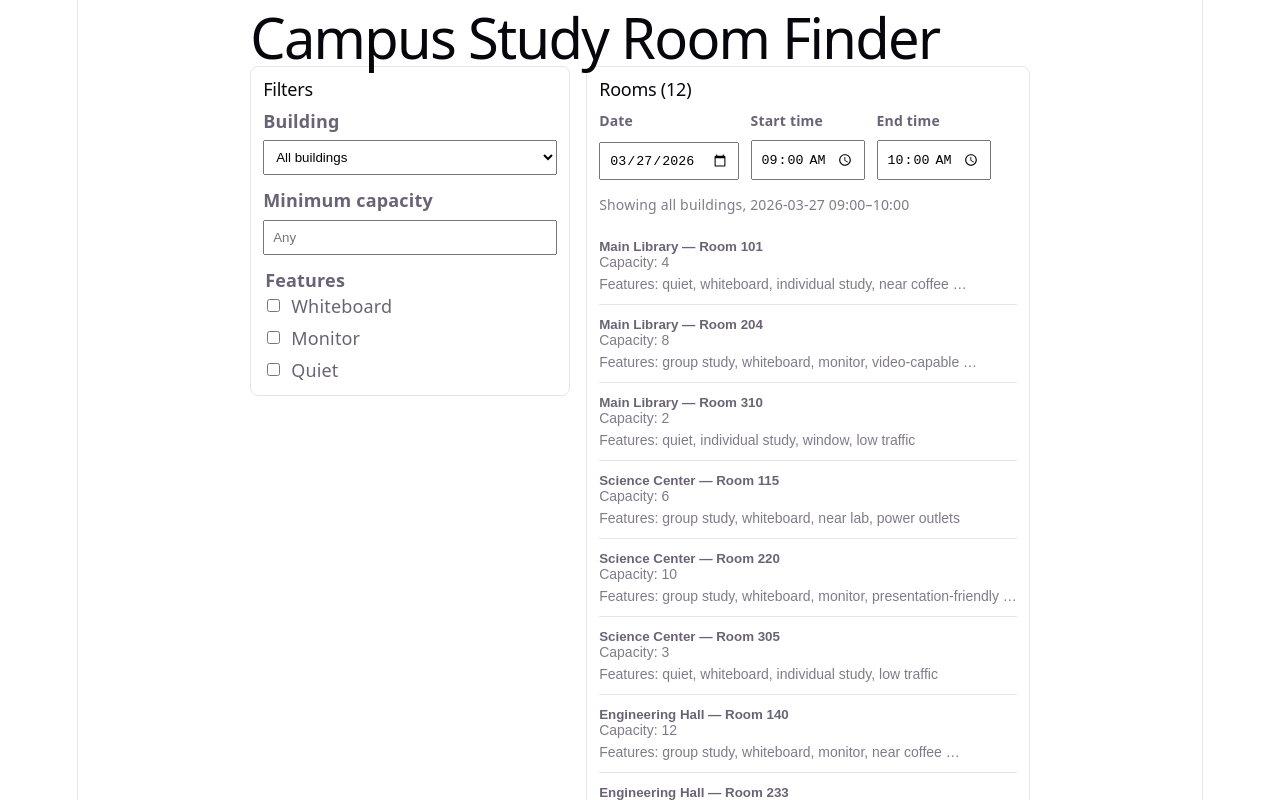
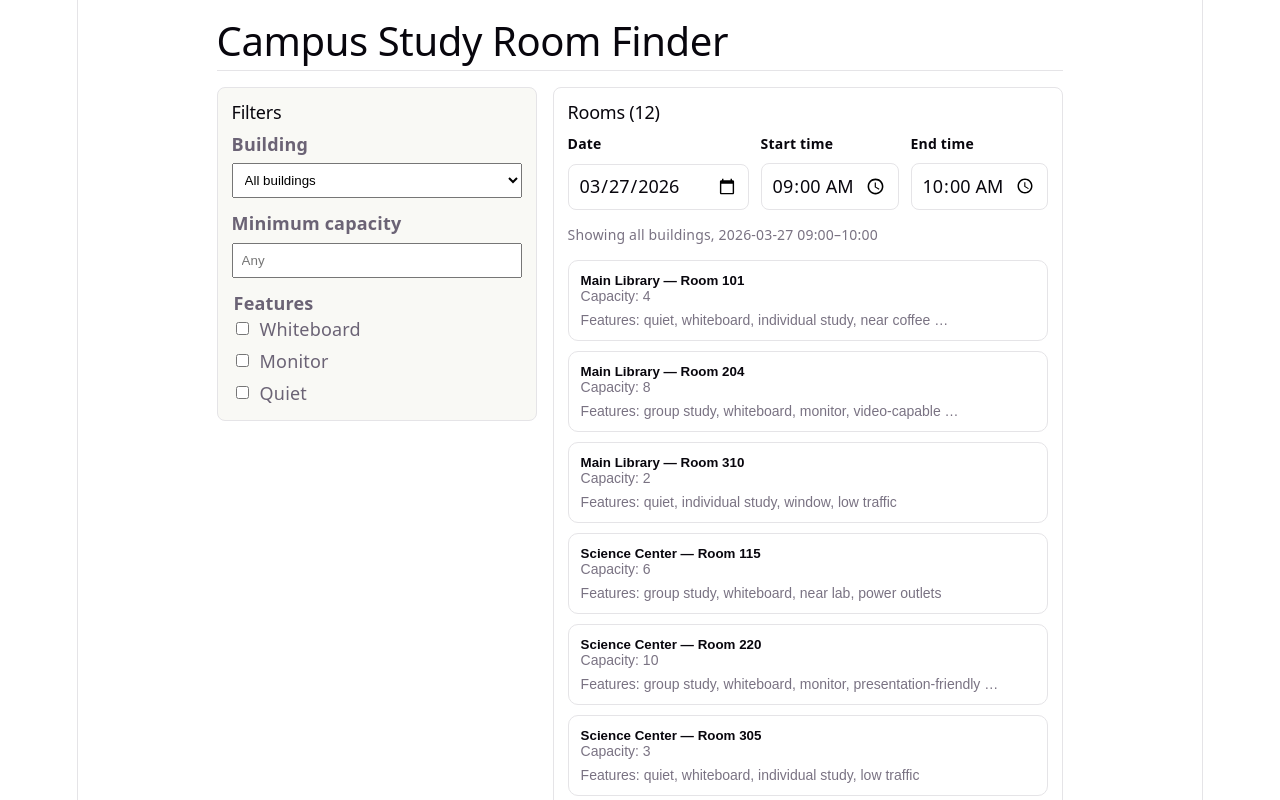
Before and after one commit to pgowin/Campus-Study-Rooms, a React (Vite) app: page / in a window 1280 px wide. Shown: the top 800 px of the page. Built offline with nearby package versions, Linux system fonts and the light colour scheme.

Commit message:
Prompt 11 updated README

```diff
--- a/src/App.css
+++ b/src/App.css
@@ -1,5 +1,5 @@
 .appPage {
-	padding: 16px;
+	padding: 20px;
 	max-width: 1100px;
 	margin: 0 auto;
 	text-align: left;
@@ -7,6 +7,20 @@
 
 .appHeader {
 	padding: 8px 0 16px;
+	border-bottom: 1px solid var(--border);
+	margin-bottom: 16px;
+}
+
+.appTitle {
+	margin: 0;
+	font-size: 32px;
+	letter-spacing: -0.4px;
+}
+
+@media (min-width: 900px) {
+	.appTitle {
+		font-size: 40px;
+	}
 }
 
 .appMain {
@@ -23,9 +37,19 @@
 }
 
 .appPanel {
-	border: 1px solid rgba(0, 0, 0, 0.1);
+	border: 1px solid var(--border);
 	border-radius: 8px;
-	padding: 12px;
+	padding: 14px;
+	background: var(--bg);
+	box-shadow: none;
+}
+
+.filterPanel {
+	background: var(--social-bg);
+}
+
+.roomsPanel {
+	background: var(--bg);
 }
 
 .panelTitle {
@@ -48,8 +72,89 @@
 .label {
 	font-weight: 600;
 	font-size: 14px;
+	color: var(--text-h);
 }
 
 .input {
-	padding: 8px;
+	padding: 10px 10px;
+	border-radius: 8px;
+	border: 1px solid var(--border);
+	background: var(--bg);
+	color: var(--text-h);
+	font: inherit;
+	line-height: 1.2;
 }
+
+.input:focus-visible {
+	outline: 2px solid var(--accent-border);
+	outline-offset: 2px;
+}
+
+.roomSummary {
+	font-size: 14px;
+	opacity: 0.9;
+	margin-bottom: 12px;
+}
+
+.roomList {
+	list-style: none;
+	padding: 0;
+	margin: 0;
+	display: grid;
+	gap: 10px;
+}
+
+.roomItem {
+	border: 1px solid var(--border);
+	border-radius: 10px;
+	background: var(--bg);
+	box-shadow: none;
+}
+
+.roomButton {
+	width: 100%;
+	text-align: left;
+	padding: 12px 12px;
+	background: transparent;
+	border: 0;
+	cursor: pointer;
+	color: inherit;
+	border-radius: 10px;
+}
+
+.roomButton:hover {
+	box-shadow: var(--shadow);
+}
+
+.roomButton:focus-visible {
+	outline: 2px solid var(--accent-border);
+	outline-offset: 2px;
+}
+
+.roomTopRow {
+	display: flex;
+	gap: 12px;
+	justify-content: space-between;
+}
+
+.roomTitle {
+	font-weight: 650;
+	color: var(--text-h);
+}
+
+.roomMeta {
+	font-size: 14px;
+	opacity: 0.9;
+}
+
+.roomFeatures {
+	margin-top: 8px;
+	font-size: 14px;
+	opacity: 0.9;
+}
+
+@media (max-width: 480px) {
+	.appPage {
+		padding: 14px;
+	}
+}
--- a/src/App.tsx
+++ b/src/App.tsx
@@ -109,31 +109,23 @@ function RoomListItem({ building, roomNumber, capacity, features, onSelect }: Ro
 	const hasMoreFeatures = features.length > displayedFeatures.length;
 
 	return (
-		<li style={{ borderBottom: "1px solid rgba(0,0,0,0.1)" }}>
+		<li className="roomItem">
 			<button
 				type="button"
 				onClick={onSelect}
-				style={{
-					width: "100%",
-					textAlign: "left",
-					padding: "12px 0",
-					background: "transparent",
-					border: 0,
-					cursor: "pointer",
-					color: "inherit",
-				}}
+				className="roomButton"
 			>
-				<div style={{ display: "flex", gap: 12, justifyContent: "space-between" }}>
+				<div className="roomTopRow">
 					<div>
-						<div style={{ fontWeight: 600 }}>
+						<div className="roomTitle">
 							{building} — Room {roomNumber}
 						</div>
-						<div style={{ fontSize: 14, opacity: 0.85 }}>
+						<div className="roomMeta">
 							Capacity: {capacity}
 						</div>
 					</div>
 				</div>
-				<div style={{ marginTop: 6, fontSize: 14, opacity: 0.85 }}>
+				<div className="roomFeatures">
 					Features: {displayedFeatures.join(", ")}
 					{hasMoreFeatures ? " …" : ""}
 				</div>
@@ -165,11 +157,11 @@ function App() {
 	return (
 		<div className="appPage">
 			<header className="appHeader">
-				<h1 style={{ margin: 0 }}>Campus Study Room Finder</h1>
+				<h1 className="appTitle">Campus Study Room Finder</h1>
 			</header>
 
 			<main className="appMain">
-				<aside className="appPanel">
+				<aside className="appPanel filterPanel">
 					<h2 className="panelTitle">Filters</h2>
 					<RoomFilters
 						allRooms={STUDY_ROOMS}
@@ -179,7 +171,7 @@ function App() {
 					/>
 				</aside>
 
-				<section className="appPanel">
+				<section className="appPanel roomsPanel">
 					<h2 className="panelTitle">Rooms ({filteredRooms.length})</h2>
 					<div className="timeRow">
 						<div className="inputGroup">
@@ -219,13 +211,13 @@ function App() {
 							/>
 						</div>
 					</div>
-					<div style={{ fontSize: 14, opacity: 0.85, marginBottom: 8 }}>
+					<div className="roomSummary">
 						Showing{activeFilters.building ? ` ${activeFilters.building}` : " all buildings"}
 						{activeFilters.minCapacity !== null ? `, capacity ≥ ${activeFilters.minCapacity}` : ""}
 						{activeFilters.features.length ? `, features: ${activeFilters.features.join(", ")}` : ""}
 						{selectedDate ? `, ${selectedDate} ${startTime}–${endTime}` : ""}
 					</div>
-					<ul style={{ listStyle: "none", padding: 0, margin: 0 }}>
+					<ul className="roomList">
 						{filteredRooms.map((room) => (
 							<RoomListItem
 								key={room.id}
```
Also changed, not shown: 1 other file (tests, documents, lock files or other folders).
